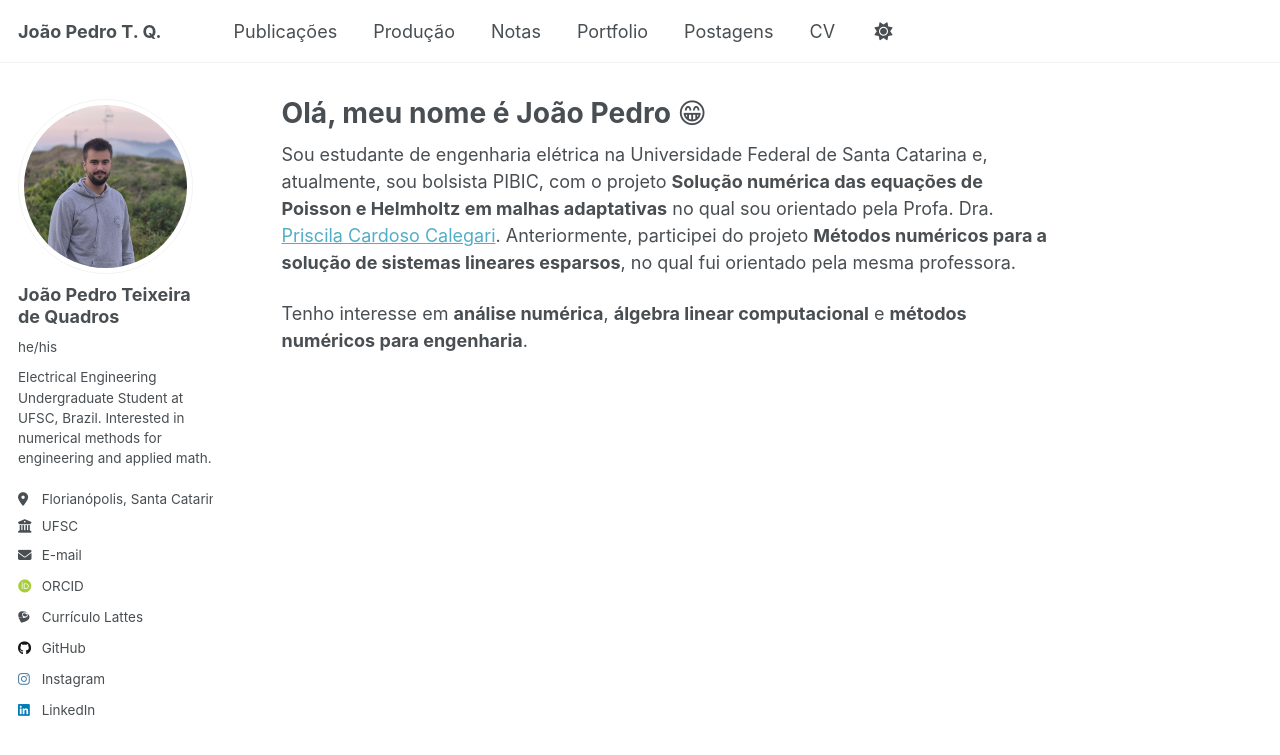
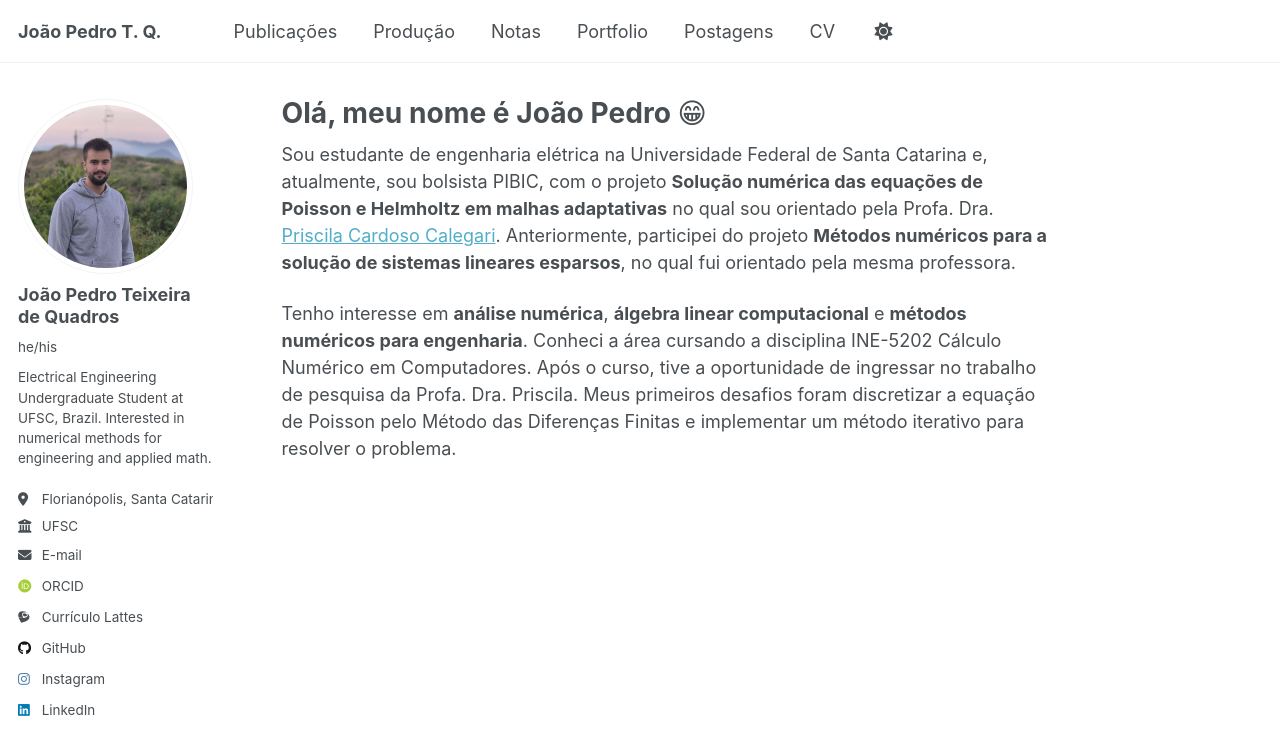
Before and after one commit to jpteixei/jpteixei.github.io, a Jekyll site: the page built from _pages/about.md, in a window 1280 px wide. Shown: the top 755 px of the page. Built offline with Jekyll 4.4.1, drawn with Linux system fonts in a browser that asks for light colours; some web fonts are replaced; a style sheet for code colours, icons or effects is not loaded.

Commit message:
Update about.md

```diff
--- a/_pages/about.md
+++ b/_pages/about.md
@@ -9,4 +9,4 @@ redirect_from:
 
 Sou estudante de engenharia elétrica na Universidade Federal de Santa Catarina e, atualmente, sou bolsista PIBIC, com o projeto **Solução numérica das equações de Poisson e Helmholtz em malhas adaptativas** no qual sou orientado pela Profa. Dra. [Priscila Cardoso Calegari](https://lattes.cnpq.br/9984683180721734). Anteriormente, participei do projeto **Métodos numéricos para a solução de sistemas lineares esparsos**, no qual fui orientado pela mesma professora.
 
-Tenho interesse em **análise numérica**,  **álgebra linear computacional** e **métodos numéricos para engenharia**.
+Tenho interesse em **análise numérica**,  **álgebra linear computacional** e **métodos numéricos para engenharia**. Conheci a área cursando a disciplina INE-5202 Cálculo Numérico em Computadores. Após o curso, tive a oportunidade de ingressar no trabalho de pesquisa da Profa. Dra. Priscila. Meus primeiros desafios foram discretizar a equação de Poisson pelo Método das Diferenças Finitas e implementar um método iterativo para resolver o problema.
```
